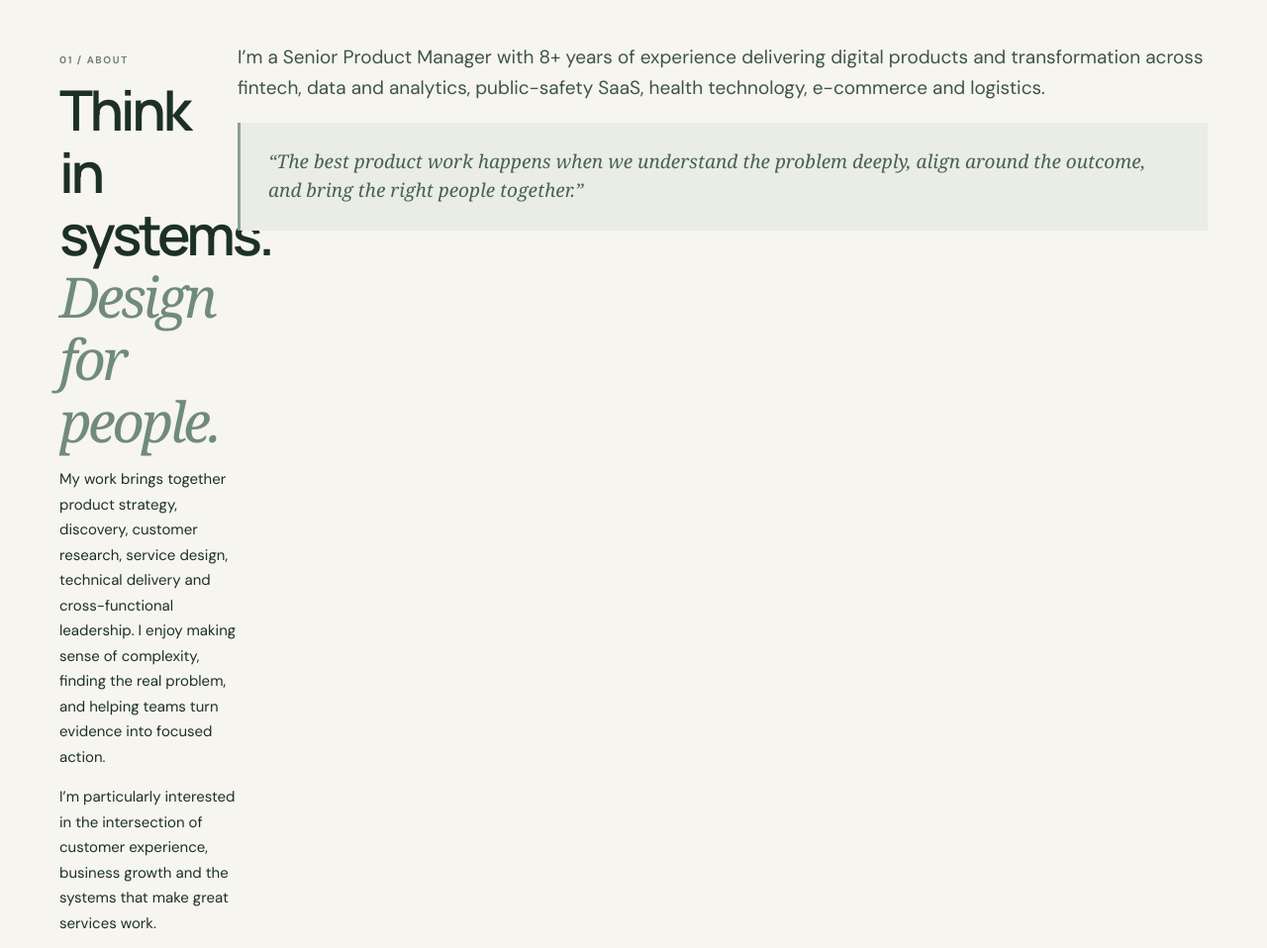
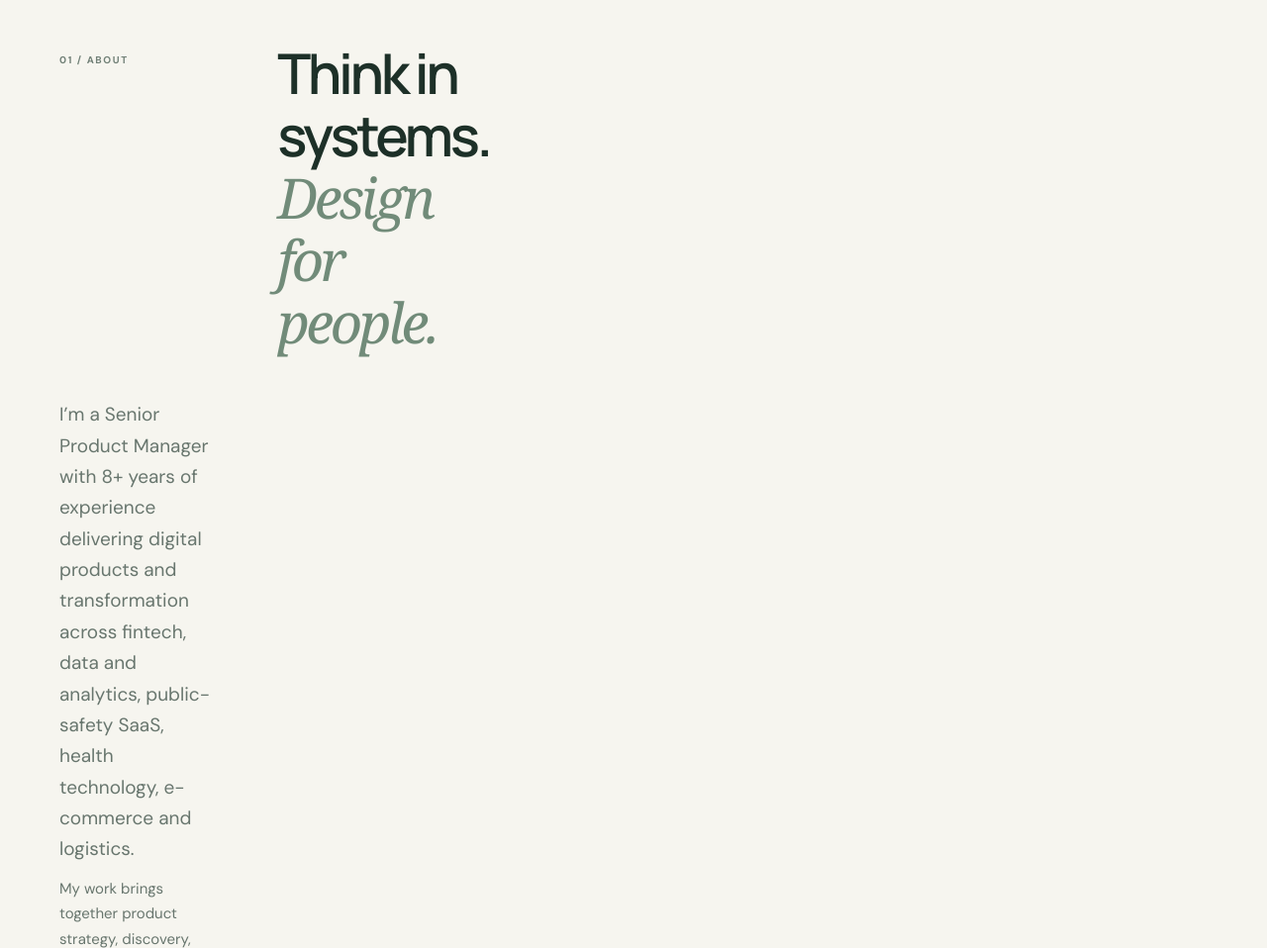
Before and after one commit to Thuthu007/thuthuhlatshwayo.com, a plain HTML site: page index.html in a window 1280 px wide. Shown: the part 980-1938 px from the top of the page at 99% size. Drawn offline with Linux system fonts and the light colour scheme.

Commit message:
Update index.html

```diff
--- a/index.html
+++ b/index.html
@@ -46,21 +46,8 @@
     </section>
 
     <section id="about" class="section section-wrap">
-      <div class="col-left">
-        <p class="eyebrow">01 / ABOUT</p>
-        <h2>Think in systems.<br><em>Design for people.</em></h2>
-        <p>My work brings together product strategy, discovery, customer research, service design, technical delivery and cross-functional leadership. I enjoy making sense of complexity, finding the real problem, and helping teams turn evidence into focused action.</p>
-        <p>I’m particularly interested in the intersection of customer experience, business growth and the systems that make great services work.</p>
-      </div>
-      <div class="col-right">
-          <p class="lead">I’m a Senior Product Manager with 8+ years of experience delivering digital products and transformation across fintech, data and analytics, public-safety SaaS, health technology, e-commerce and logistics.</p>
-          <div class="quote-card">“The best product work happens when we understand the problem deeply, align around the outcome, and bring the right people together.”</div>
-       </div>
-    </section>
-
-    <section id="about" class="section section-wrap">
-      <div class="section-kicker">01 / ABOUT</div>
       <div class="section-main about-grid">
+       <p class="eyebrow">01 / ABOUT</p>
         <div><h2>Think in systems.<br><em>Design for people.</em></h2></div>
         <div class="about-copy">
           <p class="lead">I’m a Senior Product Manager with 8+ years of experience delivering digital products and transformation across fintech, data and analytics, public-safety SaaS, health technology, e-commerce and logistics.</p>
```
